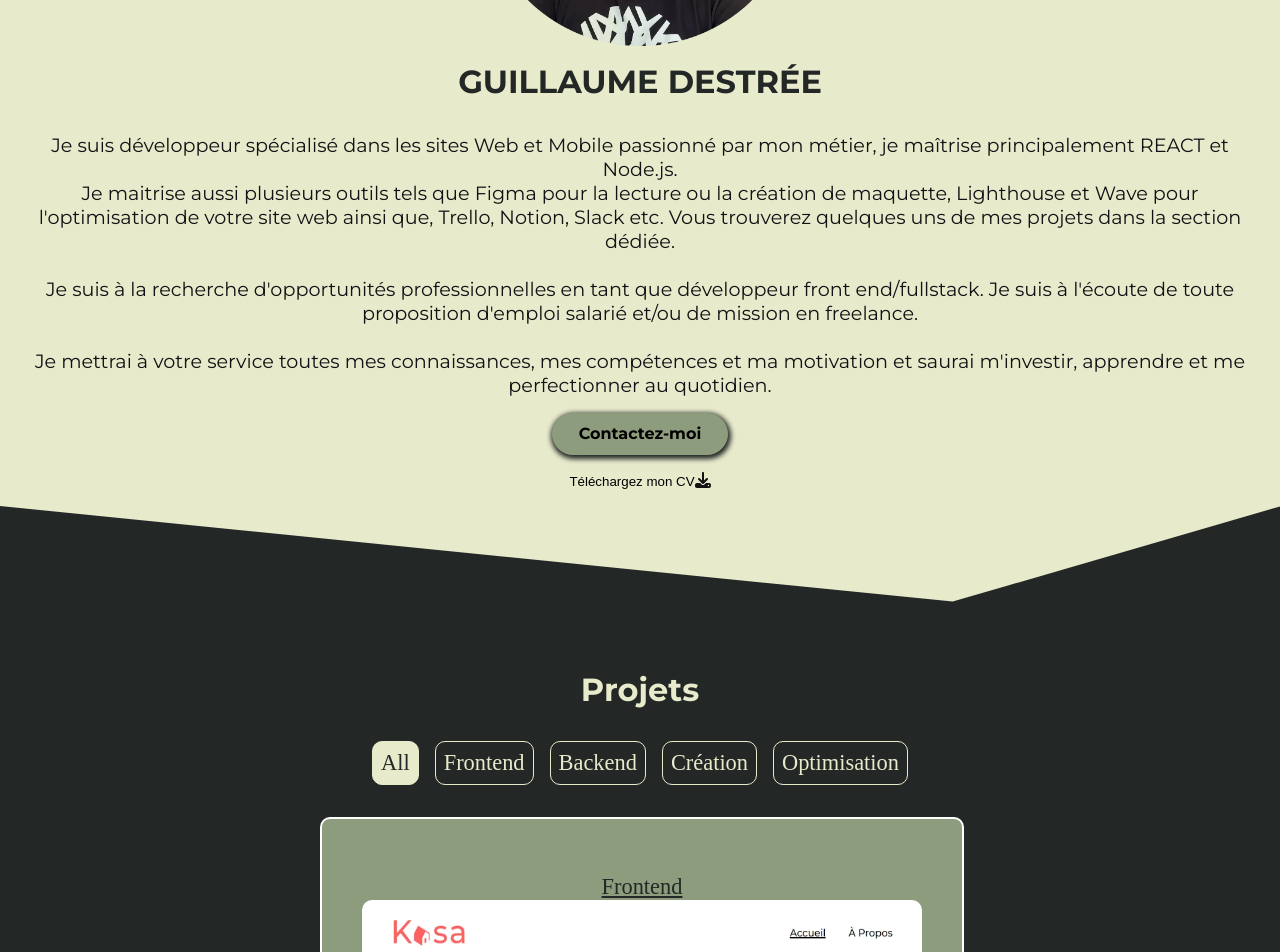
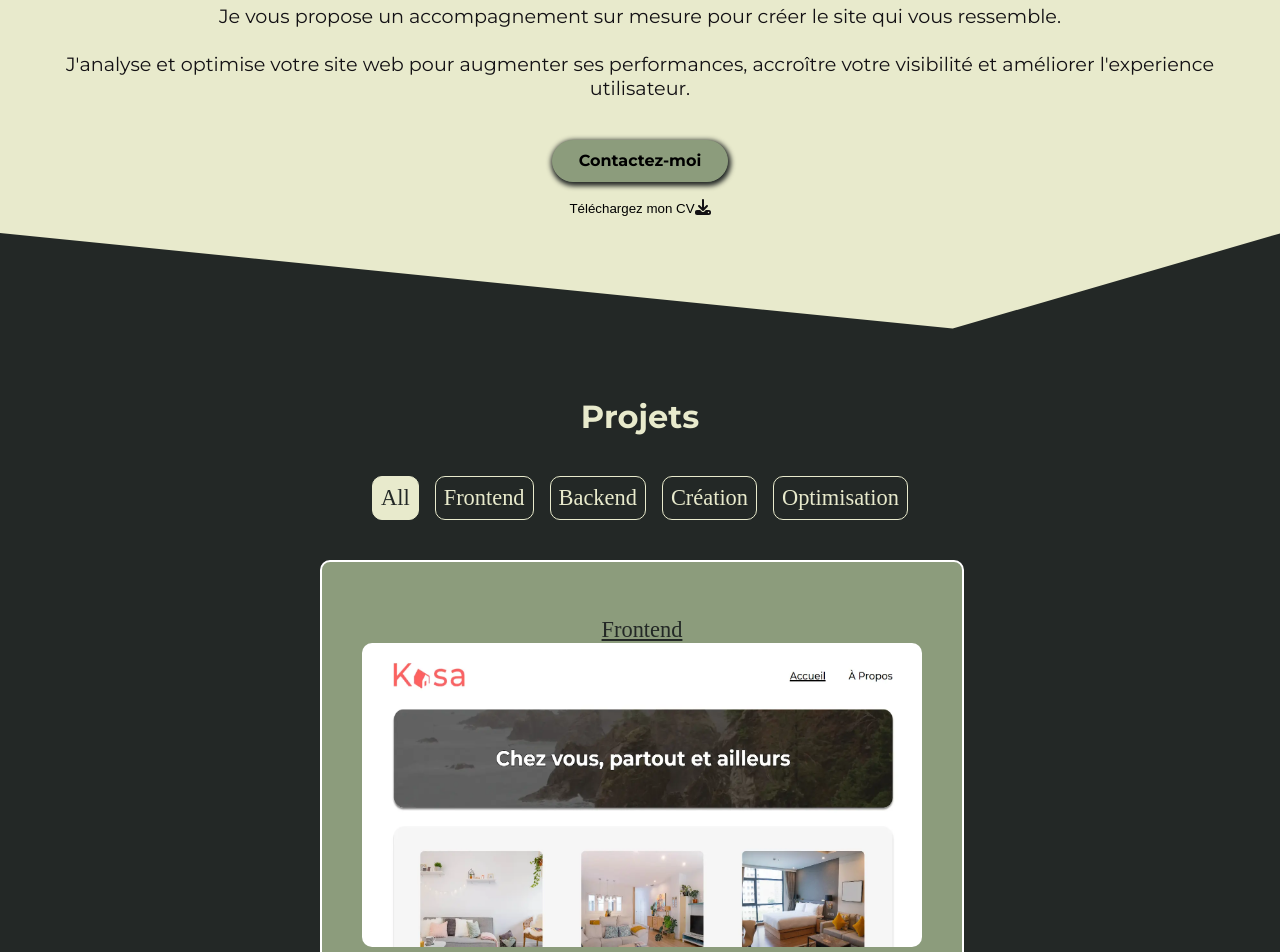
Before and after one commit to Guillaumedev69/portfolio, a React (Vite) app: page / in a window 1280 px wide. Shown: the part 940-1892 px from the top of the page. Built offline with nearby package versions, Linux system fonts and the light colour scheme; a web font is replaced by a local one.

Commit message:
Màj des textes, création data.json sans mise en fonction

```diff
--- a/src/components/Main.jsx
+++ b/src/components/Main.jsx
@@ -20,14 +20,6 @@ const Main = () => {
       <Header />
       <section className="sectionIntro">
         <TextIntro />
-        <p className="pIntro">
-          <br />
-          Vous êtes à la recherche d&apos;un développeur web passionné pour
-          réaliser vos projets ou compléter votre équipe ?
-          <br />
-          <br />
-          Découvrez mon profil
-        </p>
       </section>
       <section className="sectionInfo" id="about">
         <EndSectionOne />
@@ -37,24 +29,16 @@ const Main = () => {
               <h2 className="titleFirstInfo aboutTitle">GUILLAUME DESTRÉE</h2>
             </div>
             <p className="pInfo">
-              Je suis développeur spécialisé dans les sites Web et Mobile
-              passionné par mon métier, je maîtrise principalement{" "}
-              <span>REACT</span> et Node.js.
-              <br />
-              Je maitrise aussi plusieurs outils tels que Figma pour la lecture
-              ou la création de maquette, Lighthouse et Wave pour
-              l&apos;optimisation de votre site web ainsi que, Trello, Notion,
-              Slack etc. Vous trouverez quelques uns de mes projets dans la
-              section dédiée.
-              <br />
-              <br /> Je suis à la recherche d&apos;opportunités professionnelles
-              en tant que développeur front end/fullstack. Je suis à
-              l&apos;écoute de toute proposition d&apos;emploi salarié et/ou de
-              mission en freelance.
-              <br />
-              <br /> Je mettrai à votre service toutes mes connaissances, mes
-              compétences et ma motivation et saurai m&apos;investir, apprendre
-              et me perfectionner au quotidien.
+              Vous souhaitez donner vie à un projet ou mettre à jour votre site
+              web ?
+              <br /><br />
+              Je vous propose un accompagnement sur mesure pour créer le site
+              qui vous ressemble.
+              <br /><br />
+              J&apos;analyse et optimise votre site web pour augmenter ses
+              performances, accroître votre visibilité et améliorer
+              l&apos;experience utilisateur.
+              <br /><br />
             </p>
             <BtnContact />
             <BtnCv />
@@ -75,7 +59,7 @@ const Main = () => {
         <EndSectionThree />
         <h2 className="skillsTitle">SKILLS</h2>
         <Skills />
-        <EndSectionFour/>
+        <EndSectionFour />
       </section>
       <section className="sectionContact" id="contact">
         <h2 className="contactTitle">CONTACT</h2>
--- a/src/components/Project.jsx
+++ b/src/components/Project.jsx
@@ -16,7 +16,7 @@ import IconMongo from "../assets/icons/mongo-icon.svg";
 import IconFigma from "../assets/icons/figma-icon.svg";
 import { FontAwesomeIcon } from "@fortawesome/react-fontawesome";
 import { faArrowUpRightFromSquare } from "@fortawesome/free-solid-svg-icons";
-import Filter from "./Filter"; // Import du composant Filter
+import Filter from "./Filter";
 
 const Project = () => {
   const [flippedCards, setFlippedCards] = useState([]);
@@ -38,10 +38,13 @@ const Project = () => {
       img: ImgKasa,
       title: "Kasa - Location immobilière",
       category: "Frontend",
-      description: `Mon projet sur l'application web Kasa était l'intégration d'une maquette Figma en React & SASS.
-                    J'ai dû créer et implémenter plusieurs pages et les lier grâce à React-Router-Dom, créer des composant réutilisables.
-                    Le plus difficile à gérer, c'était l'affichage de la page
-                    404 pour une erreur d'ID de cards et de créer différent styles pour le même composant comme les collaspes.`,
+      description: `Projet: Intégration d'une maquette Figma avec React & SASS.
+
+      Les missions:
+      - Création et implémentation de plusieurs pages
+      - Mise en place de React-Router-Dom
+      - Création de composants réutilisables
+      - Gestion de la page 404 "Not Found"`,
       icons: [IconReact, IconSass],
       linkGithub: "https://github.com/Guillaumedev69/Kasa-Fr",
       linkProjet: "https://kasa-fr.vercel.app/",
@@ -50,9 +53,11 @@ const Project = () => {
       img: ImgSophieBluel,
       title: "Sophie Bluel - Portfolio en ligne",
       category: "Frontend",
-      description: `Le sujet principal de ce projet était l'intégration d'une maquette Figma avec JavaScript & CSS.
-Dans la maquette, j'avais des modales à créer avec une liaison vers l'API CRUD pour que le client puisse Ajouter, Afficher, Modifier ou Supprimer des projets de sa galerie.
-Cela m'a donné quelques difficultés pour mes premiers appels API avec Fetch et pour la création de modale.`,
+      description: `Projet: Intégration d'une maquette Figma avec JavaScript & CSS.
+
+      Les missions:
+      - Création des modales d'affichage et de gestion de galerie
+      - Gestion de la galerie avec des requêtes vers l'API`,
       icons: [IconJavascript, IconCss],
       linkGithub: "https://github.com/Guillaumedev69/Portfolio_Sophie_Bluel",
     },
@@ -60,9 +65,11 @@ Cela m'a donné quelques difficultés pour mes premiers appels API avec Fetch et
       img: ImgBooki,
       title: "Booki - Agence de voyage",
       category: "Frontend",
-      description: `Booki étant mon premier projet, je devais intégrer une maquette figma en utilisant uniquement HTML et CSS.
-                    Mes difficultés sur ce projet ont été le responsive design et les petits
-                    détails de la maquette qui étaient différents suivants les tailles d'écrans.`,
+      description: `Projet: Intégrer une maquette Figma en HTML & CSS.
+
+      Les missions:
+      - Gestion du responsive design
+      - Ajustement des éléments en fonction des tailles d'écran`,
       icons: [IconHtml, IconCss],
       linkGithub: "https://github.com/Guillaumedev69/Booki_integration",
       linkProjet: "https://guillaumedev69.github.io/Booki_integration/",
@@ -71,9 +78,16 @@ Cela m'a donné quelques difficultés pour mes premiers appels API avec Fetch et
       img: ImgMonVieuxGrimoire,
       title: "Mon Vieux Grimoire - librairie",
       category: "Backend",
-      description: `Mon Vieux Grimoire et une application web en React qui permet aux utilisateurs de s'inscrire et/ou de se connecter pour ajouter des livres en ligne et de les noter.
-                    Ma mission était de créer la partie serveur avec une base de données (CRUD) pour que les clients puissent Ajouter, Afficher, Modifier ou Supprimer les livres ajoutés.
-                    Pour moi, les points les plus compliqués ont été de gérer l'ajout et le traitement des images avec multer et Sharp.`,
+      description: `Projet: Création de la partie serveur et de la base de données d'une application web de notations de livres en Node.js.
+
+      Les missions:
+      - Mise en service de la partie serveur
+      - Création d'une base de données sur MongoDB
+      - liaison en la DB et l'application web
+      - Gestion des éléments de la base de données (CRUD)
+      - Création du système de notation des livres
+      - Mise en place d'un système d'authentification client
+      - Création d'un traitement d'image à l'importation `,
       icons: [IconNode, IconMongo],
       linkGithub: "https://github.com/Guillaumedev69/Mon-Vieux-Grimoire",
       linkProjet: "",
@@ -82,14 +96,23 @@ Cela m'a donné quelques difficultés pour mes premiers appels API avec Fetch et
       img: ImgTeumaMaquette,
       title: "TEUMA SME - Cadre Externalisé",
       category: "Création",
-      description: `Création de site de cours ...`,
+      description: `Projet: Création pour un Cadre Externalisé en React& Sass.
+
+      Les missions:
+      - Création d'une maquette sur Figma
+      - Intégration de la maquette`,
       icons: [IconReact, IconSass, IconFigma],
     },
     {
       img: ImgNinaCarducci,
       title: "Nina CARDUCCI - Photographe Professionnel",
       category: "Optimisation",
-      description: `Nina CARDUCCI est une photographe qui avait besoin d'amélioration sur son portfolio. Après analyse, des optimisations sur les performances, l'accessibilité et le SEO ont été réalisés ainsi que la correction de plusieurs bugs des fonctionnalités.`,
+      description: `Projet: Amélioration d'un portfolio d'une photographe.
+
+      Les missions:
+      - Analyse et détection de bus
+      - Optimisation des performances, de l'accessibilité et du SEO
+      - Correction de bugs impactant certaines fonctionnalités`,
       icons: [IconJavascript],
       linkGithub: "https://github.com/Guillaumedev69/Nina_Carducci",
       linkProjet: "https://guillaumedev69.github.io/Nina_Carducci/",
@@ -103,7 +126,6 @@ Cela m'a donné quelques difficultés pour mes premiers appels API avec Fetch et
 
   return (
     <>
-      {/* Utilisation du composant Filter */}
       <Filter selectedCategory={filter} setFilter={setFilter} />
 
       <div className="containerCards">
--- a/src/components/TextIntro.jsx
+++ b/src/components/TextIntro.jsx
@@ -4,7 +4,7 @@ import "../styles/TextIntro.scss";
 const TextIntro = () => {
   useEffect(() => {
     consoleText(
-      ["Création", "Personnalisation","Analyse", "Optimisation", "Maintenance"],
+      ["Création de site web", "Personnalisation", "Analyse et Optimisation de site web"],
       "text",
     );
   }, []);
--- a/src/styles/Filter.scss
+++ b/src/styles/Filter.scss
@@ -4,6 +4,7 @@
   flex-direction: row;
   flex-wrap: wrap;
   justify-content: center;
+  padding: 0.5rem;
   gap: 1rem;
   button {
     cursor: pointer;
--- a/src/styles/Project.scss
+++ b/src/styles/Project.scss
@@ -68,6 +68,8 @@
             padding: 0.5rem 1rem;
             font-family: "cuprum";
             color: $color3;
+            white-space: pre-wrap;
+            text-align: start;
           }
           .linkContain {
             padding: 0.5rem 0;
@@ -164,6 +166,8 @@
             font-family: "cuprum";
             color: $color3;
             font-size: 1.5rem;
+            white-space: pre-wrap;
+            text-align: start;
           }
           .linkContain {
             padding: 0.5rem 0;
```
Also changed, not shown: public/data.json (added, +56 -0 lines).
